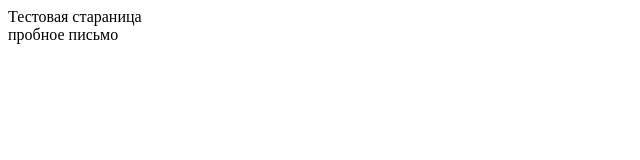
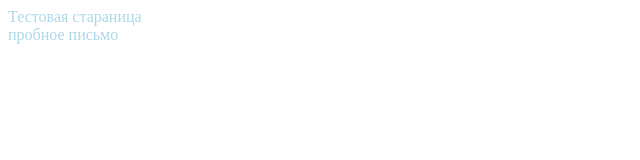
Before and after one commit to LapPavel/testRepo, a plain HTML site: page index.html in a window 1280 px wide. Shown: the whole page, without its empty margins (0-640 px from the left). Drawn offline with Linux system fonts and the light colour scheme.

Commit message:
feat: add css

```diff
--- a/style.css
+++ b/style.css
@@ -1,3 +1,3 @@
 div {
-    color: lightbluue;
+    color: lightblue;
 }
```
